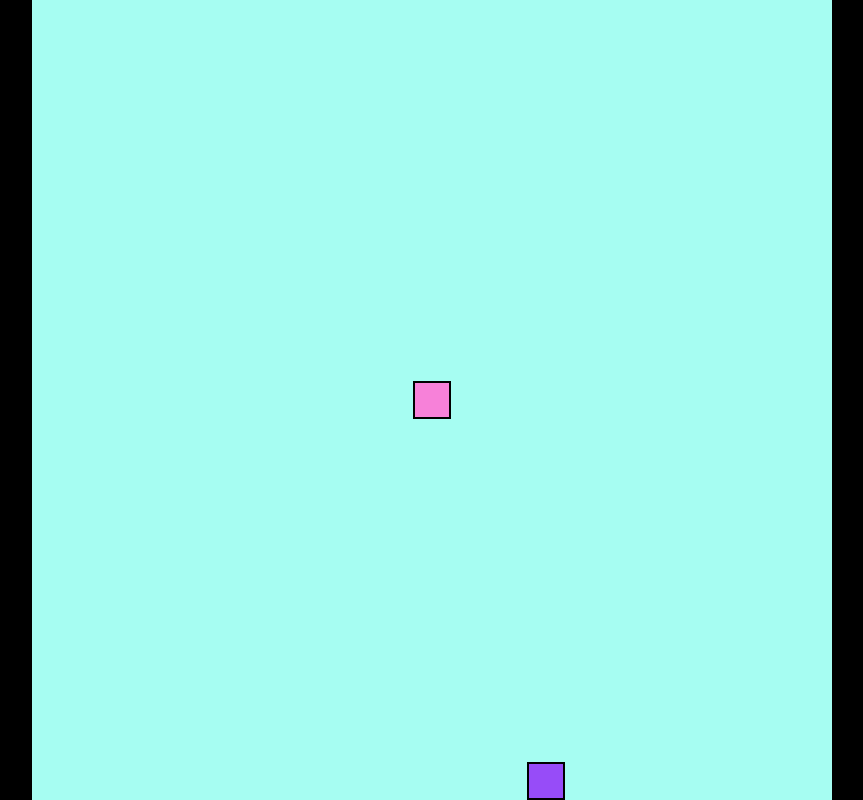
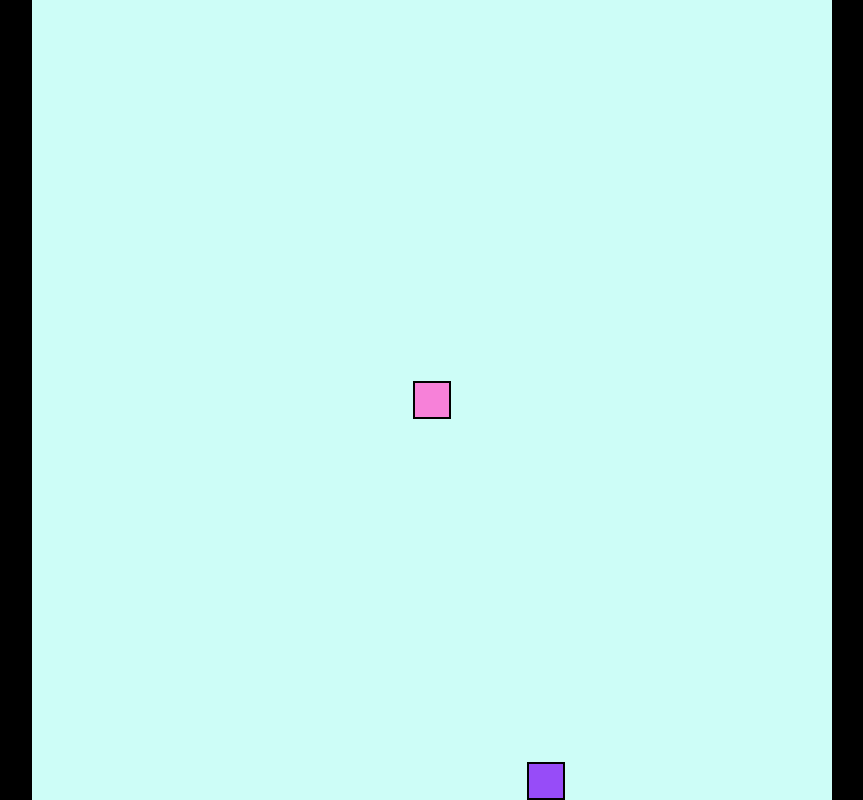
Before and after one commit to sarakahaveci/snake_game, a website with bundled scripts: page index.html in a window 1280 px wide. Shown: the whole page, without its empty margins (208-1071 px from the left). Built offline with nearby package versions, Linux system fonts and the light colour scheme.

Commit message:
played with the colors

```diff
--- a/index.html
+++ b/index.html
@@ -17,7 +17,7 @@
     }
 
     #game-board {
-      background-color:rgb(166, 253, 242);
+      background-color:rgb(205, 253, 247);
       width: 100vmin;
       height: 100vmin;
       display: grid;
```
